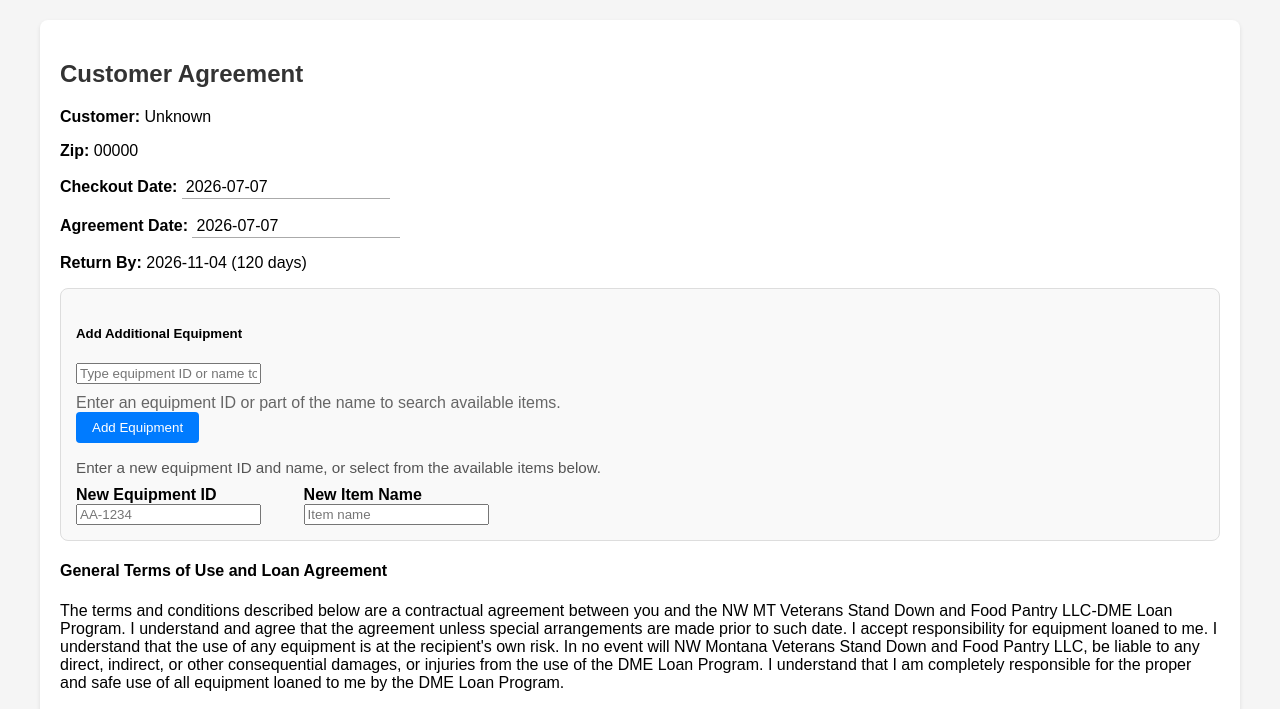
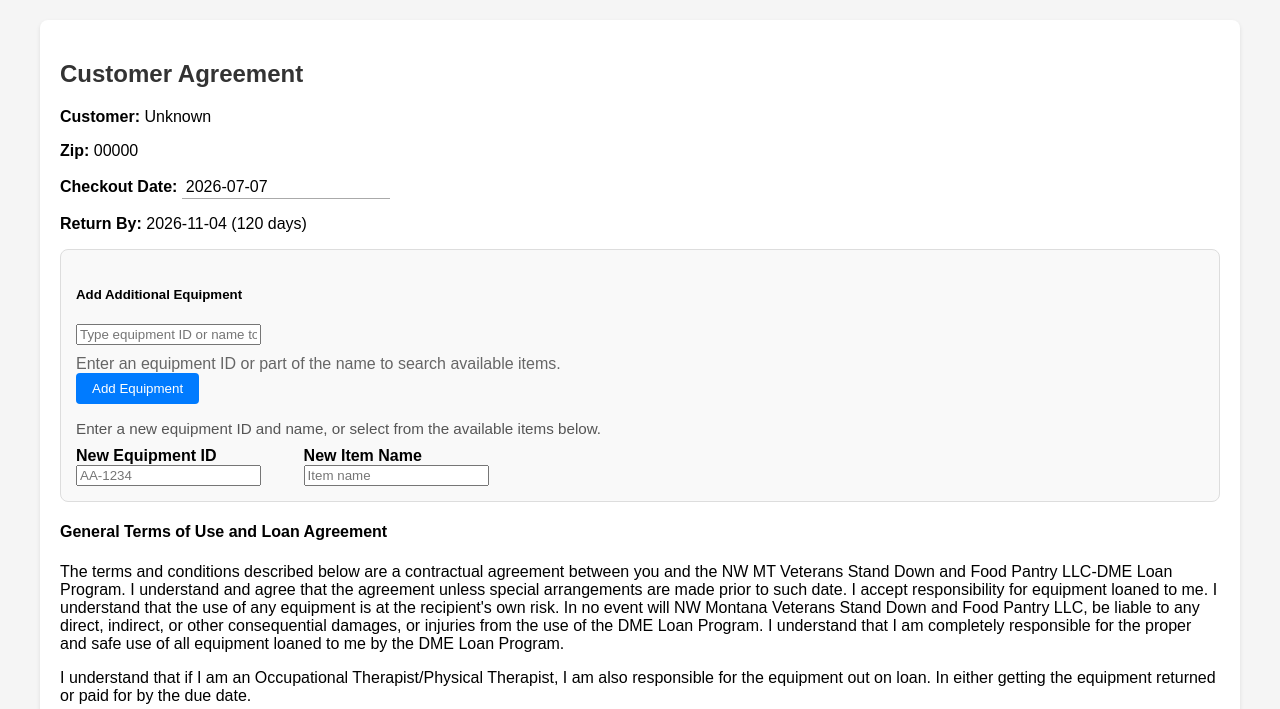
Before and after one commit to SupernovaSunrise/Relational-Database, a Flask app: page /customer_agreement/152 in a window 1280 px wide. Shown: the part 58-767 px from the top of the page. Run offline with Flask 3, Linux system fonts and the light colour scheme; data comes from the database, SQL or seed files in the repository; both versions use the stored data as it was after the commit.

Commit message:
Agreement Date Fixes

```diff
--- a/templates/customer_agreement.html
+++ b/templates/customer_agreement.html
@@ -52,10 +52,6 @@
     <p class="no-print">
       <strong>Checkout Date:</strong>
       <input class="customer-info-field" type="text" id="checkout_date" name="checkout_date" value="{{ checkout_date or '' }}" placeholder="YYYY-MM-DD" autocomplete="off">
-    </p>
-    <p class="no-print">
-      <strong>Agreement Date:</strong>
-      <input class="customer-info-field" type="text" id="agreement_date" name="agreement_date" value="{{ agreement_date or '' }}" placeholder="YYYY-MM-DD" autocomplete="off">
     </p>
     {% if due_date %}
       <p><strong>Return By:</strong> <span id="return_by_display">{{ due_date }} ({{ checkout_period_days }} days)</span></p>
@@ -276,12 +272,6 @@ canvas.addEventListener('touchmove', pointerMove);
 function clearSig(){ ctx.clearRect(0,0,canvas.width,canvas.height); }
 // Phone formatting handled by base.html (data-phone attribute)
 document.addEventListener('DOMContentLoaded', function () {
-  const agreementDateInput = document.getElementById('agreement_date');
-  if (agreementDateInput) {
-    agreementDateInput.addEventListener('blur', formatAgreementDateInput);
-    formatAgreementDateInput();
-  }
-
   const checkoutDateInput = document.getElementById('checkout_date');
   const returnByDisplay = document.getElementById('return_by_display');
   if (checkoutDateInput) {
@@ -335,9 +325,21 @@ function updateReturnByDate() {
   const checkoutInput = document.getElementById('checkout_date');
   const display = document.getElementById('return_by_display');
   if (!checkoutInput || !display) return;
+  const rawValue = checkoutInput.value.trim();
+  if (!rawValue) {
+    display.textContent = '';
+    return;
+  }
   const normalized = formatDateInput(checkoutInput);
-  if (!normalized) return;
+  if (!normalized || !/^\d{4}-\d{2}-\d{2}$/.test(normalized)) {
+    display.textContent = '';
+    return;
+  }
   const checkoutDate = new Date(normalized + 'T00:00:00');
+  if (Number.isNaN(checkoutDate.getTime())) {
+    display.textContent = '';
+    return;
+  }
   const days = Number(display.dataset.checkoutPeriodDays || 120);
   checkoutDate.setDate(checkoutDate.getDate() + days);
   const yyyy = checkoutDate.getFullYear();
```
Also changed, not shown: tests/test_agreement_date.py (+4 -18 lines), database.db.
